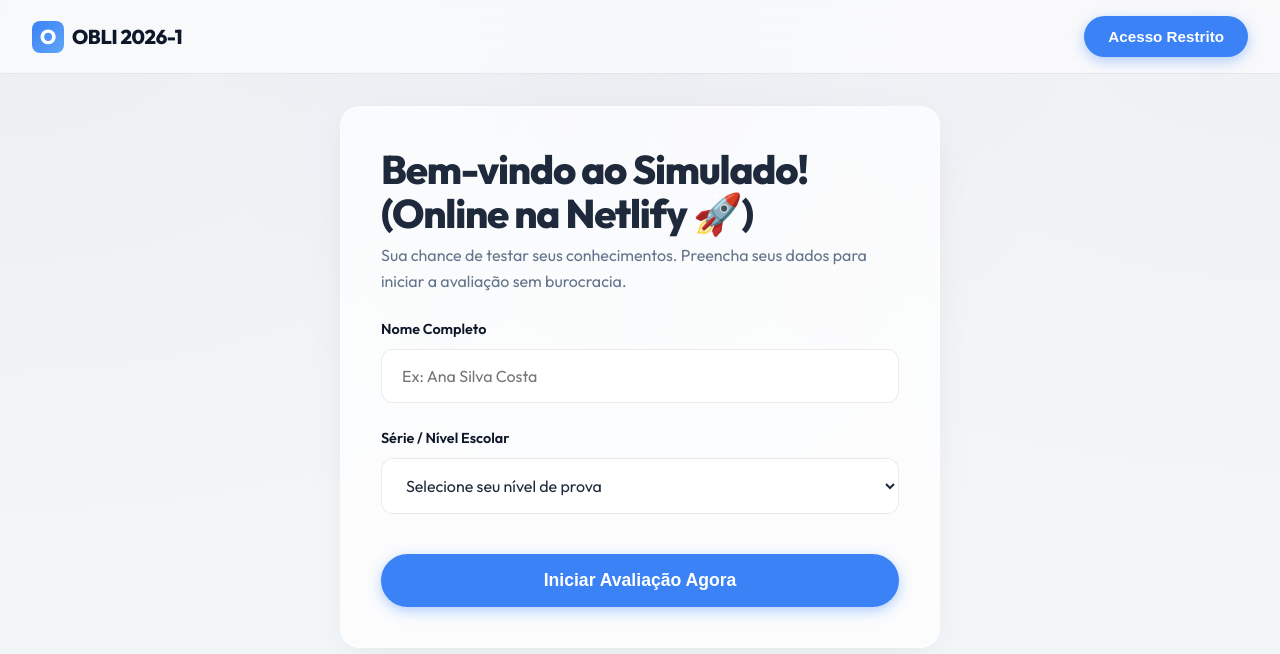
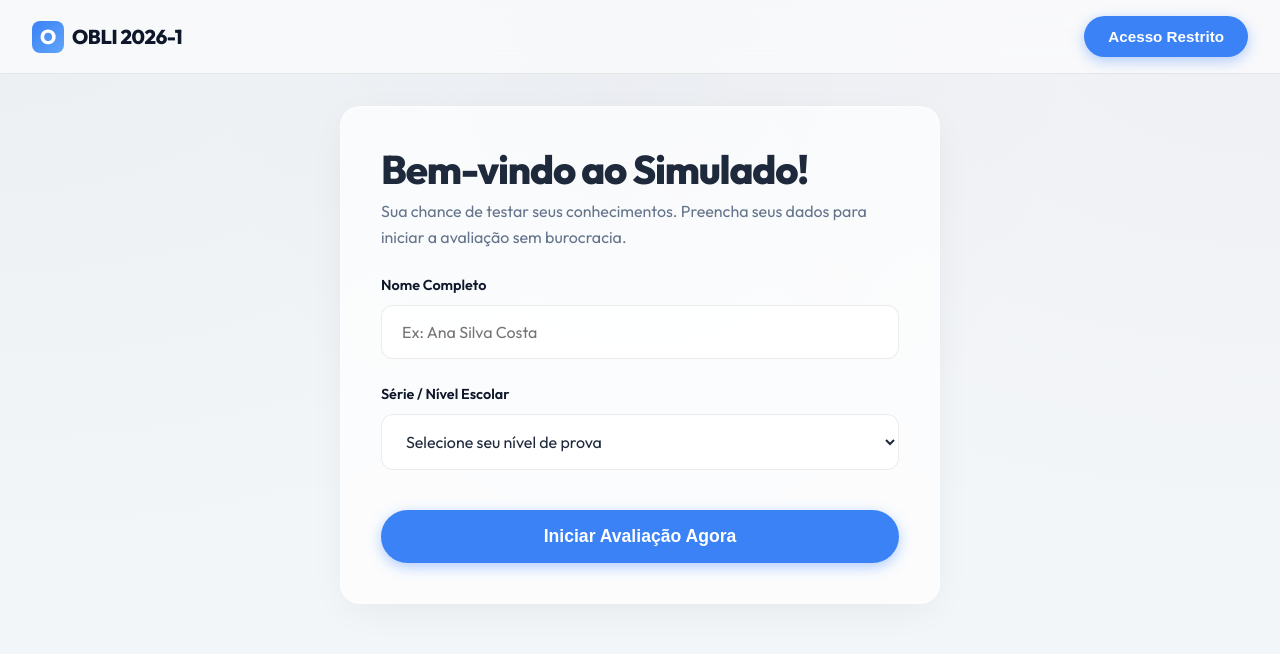
Before and after one commit to 1Welcorn/simulado-nsl, a website built with Vite: page index.html in a window 1280 px wide. Built offline with nearby package versions, Linux system fonts and the light colour scheme; some packages are replaced by stand-ins of ours; no server answers; the database is empty.

Commit message:
Removendo texto de teste

```diff
--- a/index.html
+++ b/index.html
@@ -455,7 +455,7 @@
        ========================================== -->
   <main id="view-student-gate" class="view-section">
     <div class="glass-card">
-      <h1>Bem-vindo ao Simulado! (Online na Netlify 🚀)</h1>
+      <h1>Bem-vindo ao Simulado!</h1>
       <p>Sua chance de testar seus conhecimentos. Preencha seus dados para iniciar a avaliação sem burocracia.</p>
 
       <form id="student-form">
```
